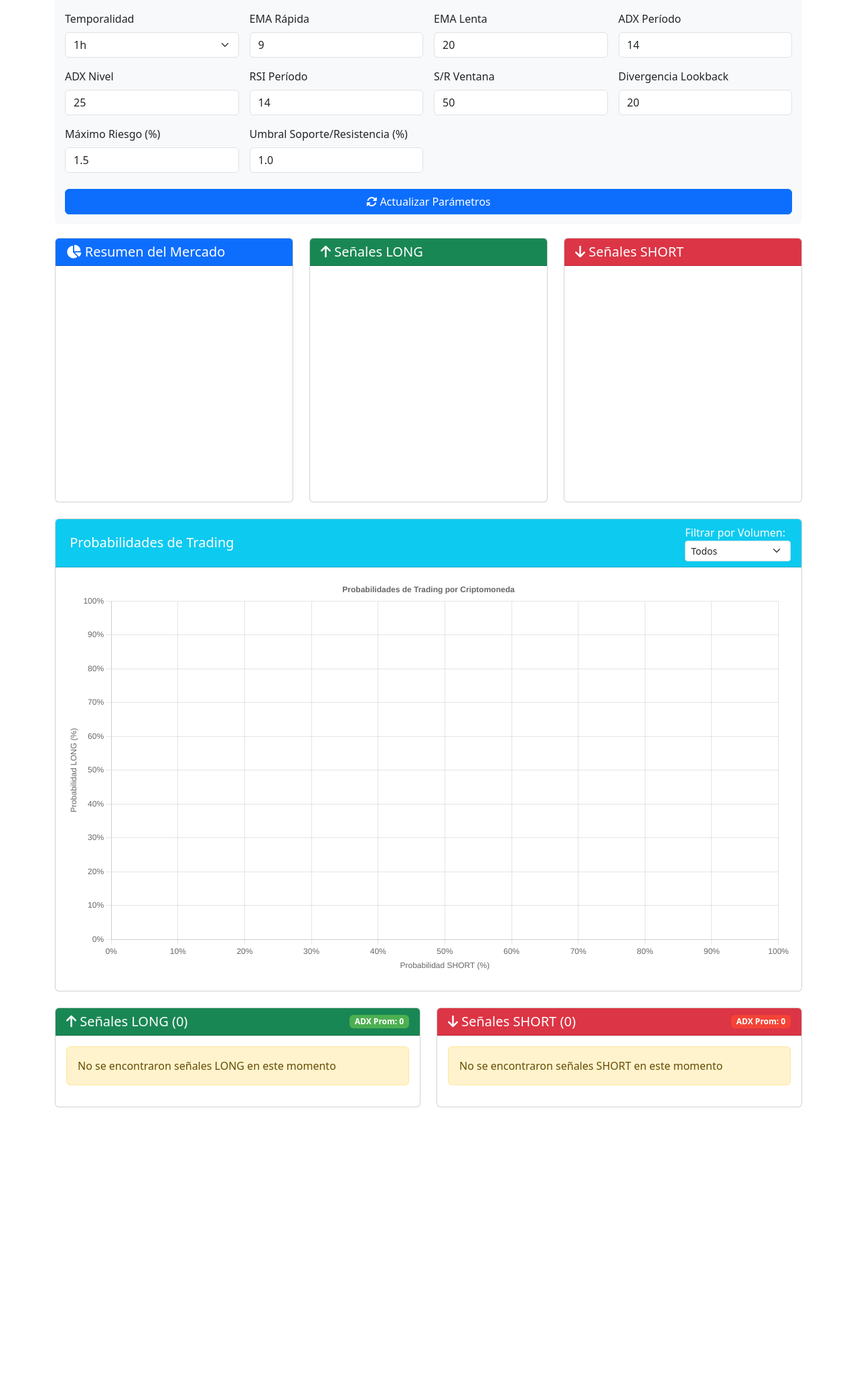
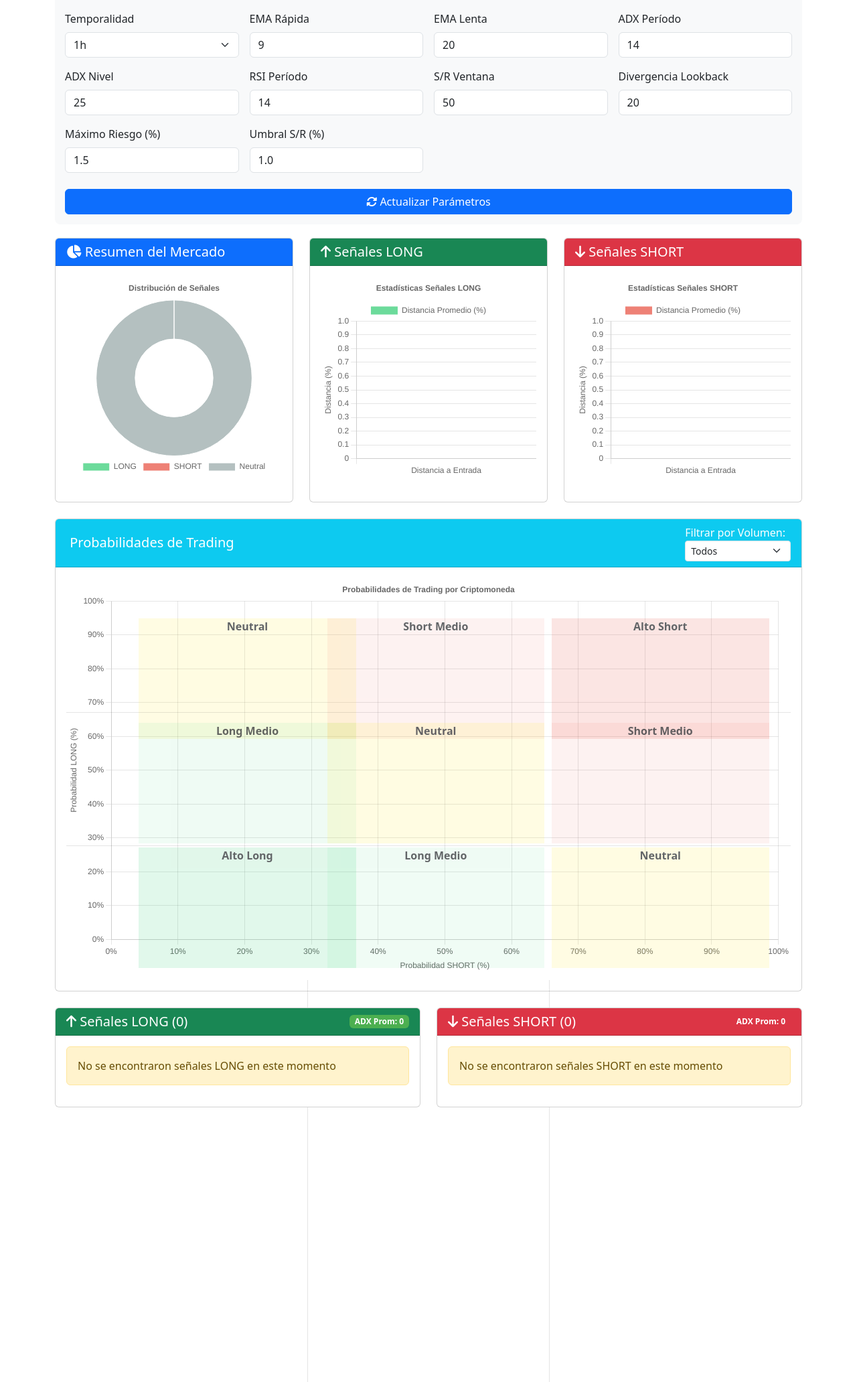
Before and after one commit to Willer5000/cryptotrendwgta, a Flask app: page / in a window 1280 px wide. Shown: the part 229-2292 px from the top of the page at 67% size. Before the commit the page ends 1882 px from the top, so only its background shows below. Run offline with Flask 3, Linux system fonts and the light colour scheme; a map, chart or similar area stays blank.

Commit message:
Update index.html

```diff
--- a/templates/index.html
+++ b/templates/index.html
@@ -8,6 +8,14 @@
     <script src="https://cdn.jsdelivr.net/npm/chart.js"></script>
     <link rel="stylesheet" href="https://cdnjs.cloudflare.com/ajax/libs/font-awesome/6.4.0/css/all.min.css">
     <style>
+        :root {
+            --zone-high-long: rgba(46, 204, 113, 0.2);
+            --zone-mid-long: rgba(46, 204, 113, 0.1);
+            --zone-high-short: rgba(231, 76, 60, 0.2);
+            --zone-mid-short: rgba(231, 76, 60, 0.1);
+            --zone-neutral: rgba(255, 235, 59, 0.2);
+        }
+
         .signal-card { transition: transform 0.3s; }
         .signal-card:hover { transform: translateY(-5px); }
         .long-bg { background-color: #e8f5e9; }
@@ -20,17 +28,16 @@
         .badge-long { background-color: #4CAF50; }
         .badge-short { background-color: #F44336; }
         .filter-section { background-color: #f8f9fa; padding: 15px; border-radius: 8px; margin-bottom: 20px; }
-        .scatter-chart-container { height: 600px; }
+        .scatter-chart-container { height: 600px; position: relative; }
+        .zone-label { position: absolute; text-align: center; font-weight: bold; opacity: 0.7; }
         .volume-very-high { background-color: #4CAF50; }   /* Verde */
         .volume-high { background-color: #2196F3; }        /* Azul */
         .volume-medium { background-color: #FFEB3B; }      /* Amarillo */
         .volume-low { background-color: #FF9800; }         /* Naranja */
         .volume-very-low { background-color: #F44336; }    /* Rojo */
-        .zone-high-long { background-color: rgba(0, 200, 0, 0.1); }
-        .zone-medium-long { background-color: rgba(0, 200, 0, 0.05); }
-        .zone-high-short { background-color: rgba(200, 0, 0, 0.1); }
-        .zone-medium-short { background-color: rgba(200, 0, 0, 0.05); }
-        .zone-neutral { background-color: rgba(200, 200, 0, 0.1); }
+        .grid-line { position: absolute; background-color: rgba(0,0,0,0.1); z-index: 0; }
+        .grid-line.vertical { width: 1px; height: 100%; }
+        .grid-line.horizontal { height: 1px; width: 100%; }
     </style>
 </head>
 <body>
@@ -70,47 +77,47 @@
 
                     <div class="col-md-3">
                         <label class="form-label">EMA Rápida</label>
-                        <input type="number" name="ema_fast" value="{{ params.ema_fast }}" class="form-control">
+                        <input type="number" name="ema_fast" value="{{ params.ema_fast }}" class="form-control" min="1" max="50">
                     </div>
 
                     <div class="col-md-3">
                         <label class="form-label">EMA Lenta</label>
-                        <input type="number" name="ema_slow" value="{{ params.ema_slow }}" class="form-control">
+                        <input type="number" name="ema_slow" value="{{ params.ema_slow }}" class="form-control" min="1" max="100">
                     </div>
 
                     <div class="col-md-3">
                         <label class="form-label">ADX Período</label>
-                        <input type="number" name="adx_period" value="{{ params.adx_period }}" class="form-control">
+                        <input type="number" name="adx_period" value="{{ params.adx_period }}" class="form-control" min="1" max="50">
                     </div>
 
                     <div class="col-md-3">
                         <label class="form-label">ADX Nivel</label>
-                        <input type="number" name="adx_level" value="{{ params.adx_level }}" class="form-control">
+                        <input type="number" name="adx_level" value="{{ params.adx_level }}" class="form-control" min="1" max="100">
                     </div>
 
                     <div class="col-md-3">
                         <label class="form-label">RSI Período</label>
-                        <input type="number" name="rsi_period" value="{{ params.rsi_period }}" class="form-control">
+                        <input type="number" name="rsi_period" value="{{ params.rsi_period }}" class="form-control" min="1" max="50">
                     </div>
 
                     <div class="col-md-3">
                         <label class="form-label">S/R Ventana</label>
-                        <input type="number" name="sr_window" value="{{ params.sr_window }}" class="form-control">
+                        <input type="number" name="sr_window" value="{{ params.sr_window }}" class="form-control" min="10" max="200">
                     </div>
 
                     <div class="col-md-3">
                         <label class="form-label">Divergencia Lookback</label>
-                        <input type="number" name="divergence_lookback" value="{{ params.divergence_lookback }}" class="form-control">
+                        <input type="number" name="divergence_lookback" value="{{ params.divergence_lookback }}" class="form-control" min="5" max="50">
                     </div>
 
                     <div class="col-md-3">
                         <label class="form-label">Máximo Riesgo (%)</label>
-                        <input type="number" name="max_risk_percent" value="{{ params.max_risk_percent }}" class="form-control" step="0.1">
+                        <input type="number" name="max_risk_percent" value="{{ params.max_risk_percent }}" class="form-control" step="0.1" min="0.1" max="5">
                     </div>
 
                     <div class="col-md-3">
-                        <label class="form-label">Umbral Soporte/Resistencia (%)</label>
-                        <input type="number" name="price_distance_threshold" value="{{ params.price_distance_threshold }}" class="form-control" step="0.1">
+                        <label class="form-label">Umbral S/R (%)</label>
+                        <input type="number" name="price_distance_threshold" value="{{ params.price_distance_threshold }}" class="form-control" step="0.1" min="0.1" max="5">
                     </div>
 
                     <div class="col-md-12 mt-4">
@@ -182,6 +189,43 @@
             <div class="card-body">
                 <div class="scatter-chart-container">
                     <canvas id="scatterChart"></canvas>
+
+                    <!-- Zonas de probabilidad -->
+                    <div class="zone-label" style="top: 10%; left: 10%; width: 30%; height: 30%; background: var(--zone-neutral);">
+                        Neutral
+                    </div>
+                    <div class="zone-label" style="top: 10%; left: 36%; width: 30%; height: 30%; background: var(--zone-mid-short);">
+                        Short Medio
+                    </div>
+                    <div class="zone-label" style="top: 10%; left: 67%; width: 30%; height: 30%; background: var(--zone-high-short);">
+                        Alto Short
+                    </div>
+
+                    <div class="zone-label" style="top: 36%; left: 10%; width: 30%; height: 30%; background: var(--zone-mid-long);">
+                        Long Medio
+                    </div>
+                    <div class="zone-label" style="top: 36%; left: 36%; width: 30%; height: 30%; background: var(--zone-neutral);">
+                        Neutral
+                    </div>
+                    <div class="zone-label" style="top: 36%; left: 67%; width: 30%; height: 30%; background: var(--zone-mid-short);">
+                        Short Medio
+                    </div>
+
+                    <div class="zone-label" style="top: 67%; left: 10%; width: 30%; height: 30%; background: var(--zone-high-long);">
+                        Alto Long
+                    </div>
+                    <div class="zone-label" style="top: 67%; left: 36%; width: 30%; height: 30%; background: var(--zone-mid-long);">
+                        Long Medio
+                    </div>
+                    <div class="zone-label" style="top: 67%; left: 67%; width: 30%; height: 30%; background: var(--zone-neutral);">
+                        Neutral
+                    </div>
+
+                    <!-- Líneas de división -->
+                    <div class="grid-line vertical" style="left: 33.3%;"></div>
+                    <div class="grid-line vertical" style="left: 66.6%;"></div>
+                    <div class="grid-line horizontal" style="top: 33.3%;"></div>
+                    <div class="grid-line horizontal" style="top: 66.6%;"></div>
                 </div>
             </div>
         </div>
@@ -248,7 +292,7 @@
                 <div class="card">
                     <div class="card-header bg-danger text-white d-flex justify-content-between align-items-center">
                         <h2 class="h5 mb-0"><i class="fas fa-arrow-down"></i> Señales SHORT ({{ short_signals|length }})</h2>
-                        <span class="badge badge-short">ADX Prom: {{ avg_adx_short }}</span>
+                        <span class="badge badge-shout">ADX Prom: {{ avg_adx_short }}</span>
                     </div>
                     <div class="card-body">
                         {% if short_signals %}
@@ -353,7 +397,13 @@
                 responsive: true,
                 maintainAspectRatio: false,
                 scales: {
-                    y: { beginAtZero: true }
+                    y: {
+                        beginAtZero: true,
+                        title: {
+                            display: true,
+                            text: 'Distancia (%)'
+                        }
+                    }
                 },
                 plugins: {
                     title: {
@@ -380,7 +430,13 @@
                 responsive: true,
                 maintainAspectRatio: false,
                 scales: {
-                    y: { beginAtZero: true }
+                    y: {
+                        beginAtZero: true,
+                        title: {
+                            display: true,
+                            text: 'Distancia (%)'
+                        }
+                    }
                 },
                 plugins: {
                     title: {
@@ -420,8 +476,8 @@
                     label: vol,
                     data: data,
                     backgroundColor: volumeColors[vol],
-                    pointRadius: 6,
-                    pointHoverRadius: 8
+                    pointRadius: 8,
+                    pointHoverRadius: 10
                 });
             }
         });
@@ -479,83 +535,13 @@
                         display: true,
                         position: 'bottom'
                     }
+                },
+                animation: {
+                    duration: 2000,
+                    easing: 'easeOutQuart'
                 }
             }
         });
-
-        // Dibujar zonas de fondo
-        function drawZones(chart) {
-            const ctx = chart.ctx;
-            const xAxis = chart.scales.x;
-            const yAxis = chart.scales.y;
-
-            // Coordenadas de las zonas
-            const zoneWidth = xAxis.width / 3;
-            const zoneHeight = yAxis.height / 3;
-
-            // Colores para las zonas (con transparencia)
-            const zoneColors = {
-                'high-long': 'rgba(0, 200, 0, 0.1)',    // Verde claro
-                'medium-long': 'rgba(0, 200, 0, 0.05)', // Verde muy claro
-                'neutral': 'rgba(200, 200, 0, 0.1)',    // Amarillo
-                'medium-short': 'rgba(200, 0, 0, 0.05)',// Rojo muy claro
-                'high-short': 'rgba(200, 0, 0, 0.1)'    // Rojo claro
-            };
-
-            // Dibujar zonas
-            ctx.save();
-
-            // Zona alta LONG (superior izquierda)
-            ctx.fillStyle = zoneColors['high-long'];
-            ctx.fillRect(xAxis.left, yAxis.top, zoneWidth * 2, zoneHeight);
-
-            // Zona media LONG
-            ctx.fillStyle = zoneColors['medium-long'];
-            ctx.fillRect(xAxis.left, yAxis.top + zoneHeight, zoneWidth, zoneHeight * 2);
-
-            // Zona neutral (centro)
-            ctx.fillStyle = zoneColors['neutral'];
-            ctx.fillRect(xAxis.left + zoneWidth, yAxis.top + zoneHeight, zoneWidth, zoneHeight);
-
-            // Zona media SHORT
-            ctx.fillStyle = zoneColors['medium-short'];
-            ctx.fillRect(xAxis.left + zoneWidth * 2, yAxis.top + zoneHeight, zoneWidth, zoneHeight * 2);
-
-            // Zona alta SHORT (inferior derecha)
-            ctx.fillStyle = zoneColors['high-short'];
-            ctx.fillRect(xAxis.left + zoneWidth, yAxis.top + zoneHeight * 2, zoneWidth * 2, zoneHeight);
-
-            ctx.restore();
-        }
-
-        // Plugin para dibujar las zonas
-        const zonePlugin = {
-            id: 'zones',
-            beforeDraw: function(chart) {
-                drawZones(chart);
-            }
-        };
-
-        // Registrar el plugin
-        Chart.register(zonePlugin);
-
-        // Añadir etiquetas a los puntos
-        scatterChart.options.plugins.afterDraw = function(chart) {
-            const ctx = chart.ctx;
-            chart.data.datasets.forEach((dataset, i) => {
-                const meta = chart.getDatasetMeta(i);
-                if (!meta.hidden) {
-                    meta.data.forEach((element, index) => {
-                        const data = dataset.data[index];
-                        ctx.fillStyle = 'white';
-                        ctx.textAlign = 'center';
-                        ctx.textBaseline = 'middle';
-                        ctx.font = '10px Arial';
-                        ctx.fillText(data.symbol, element.x, element.y - 10);
-                    });
-                }
-            });
-        };
 
         // Filtro por volumen
         document.getElementById('volume-filter').addEventListener('change', function() {
```
